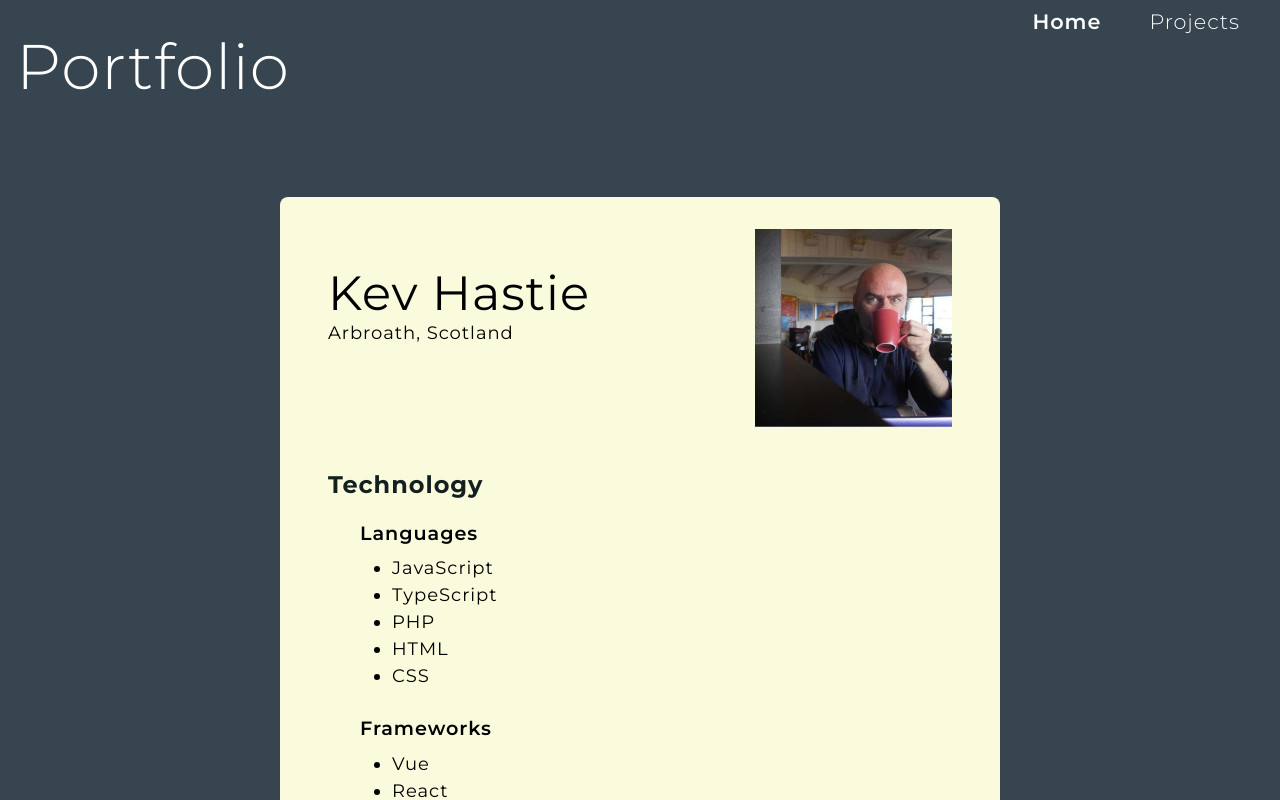
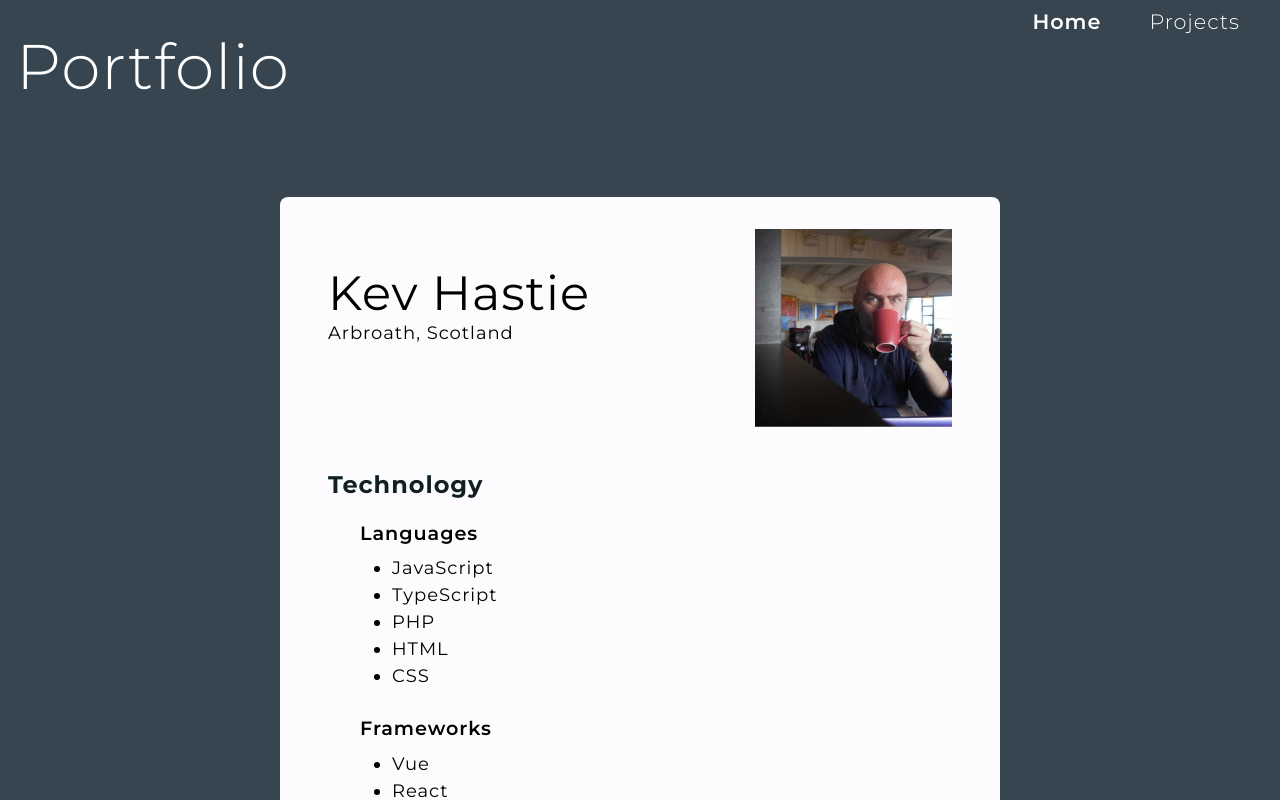
Before and after one commit to kevinjapan/edk-portfolio, a Vue app: page / in a window 1280 px wide. Shown: the top 800 px of the page. Built offline with nearby package versions, Linux system fonts and the light colour scheme.

Commit message:
lighten bg color

```diff
--- a/src/views/HomeView.vue
+++ b/src/views/HomeView.vue
@@ -93,7 +93,7 @@ section.home_view {
 section.portfolio_home {
    margin:5rem auto;
    padding:2rem 0;
-   background:#fafadc;
+   background:#fcfcfe;
    width:720px;
    max-width:90%;
    padding:1rem;
```
